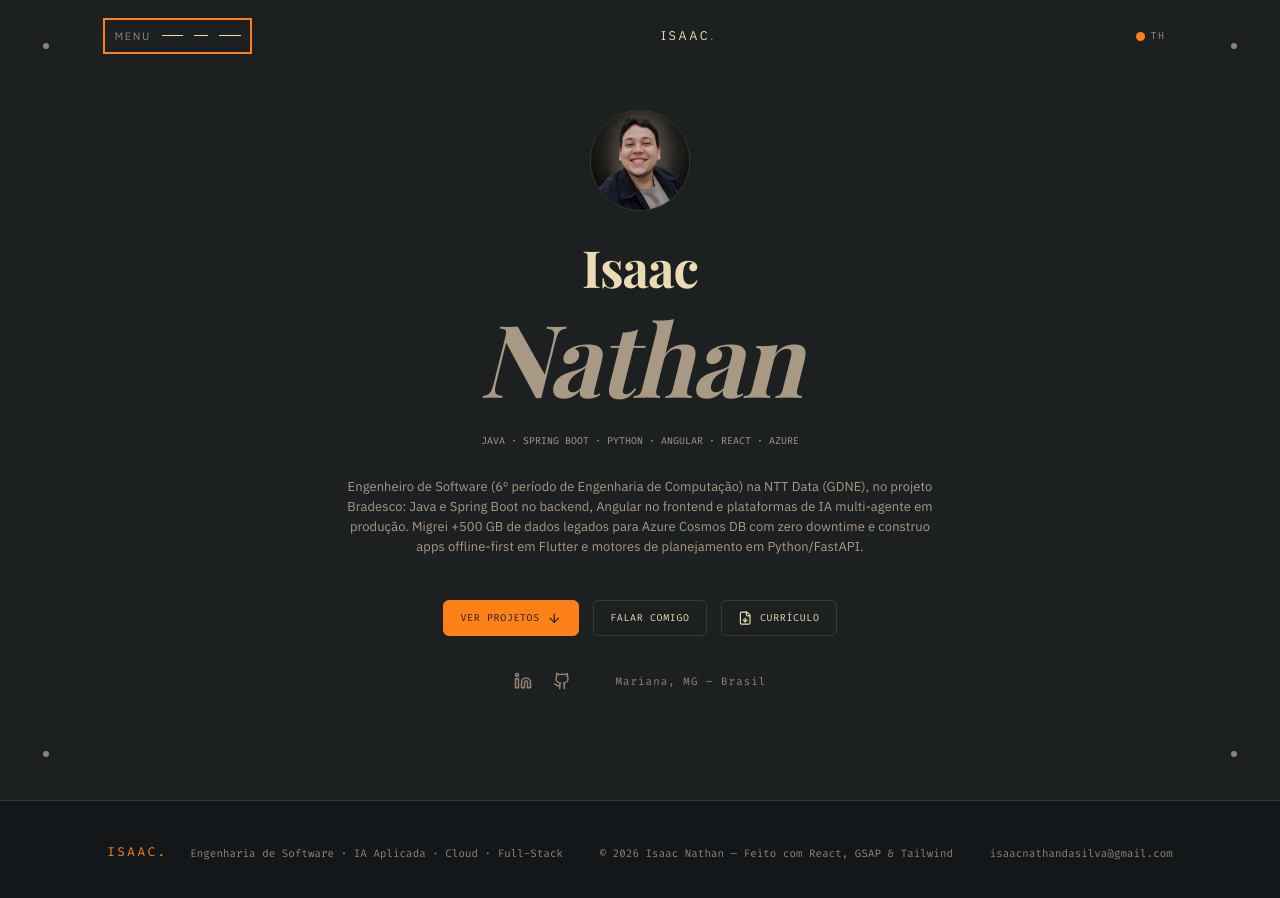
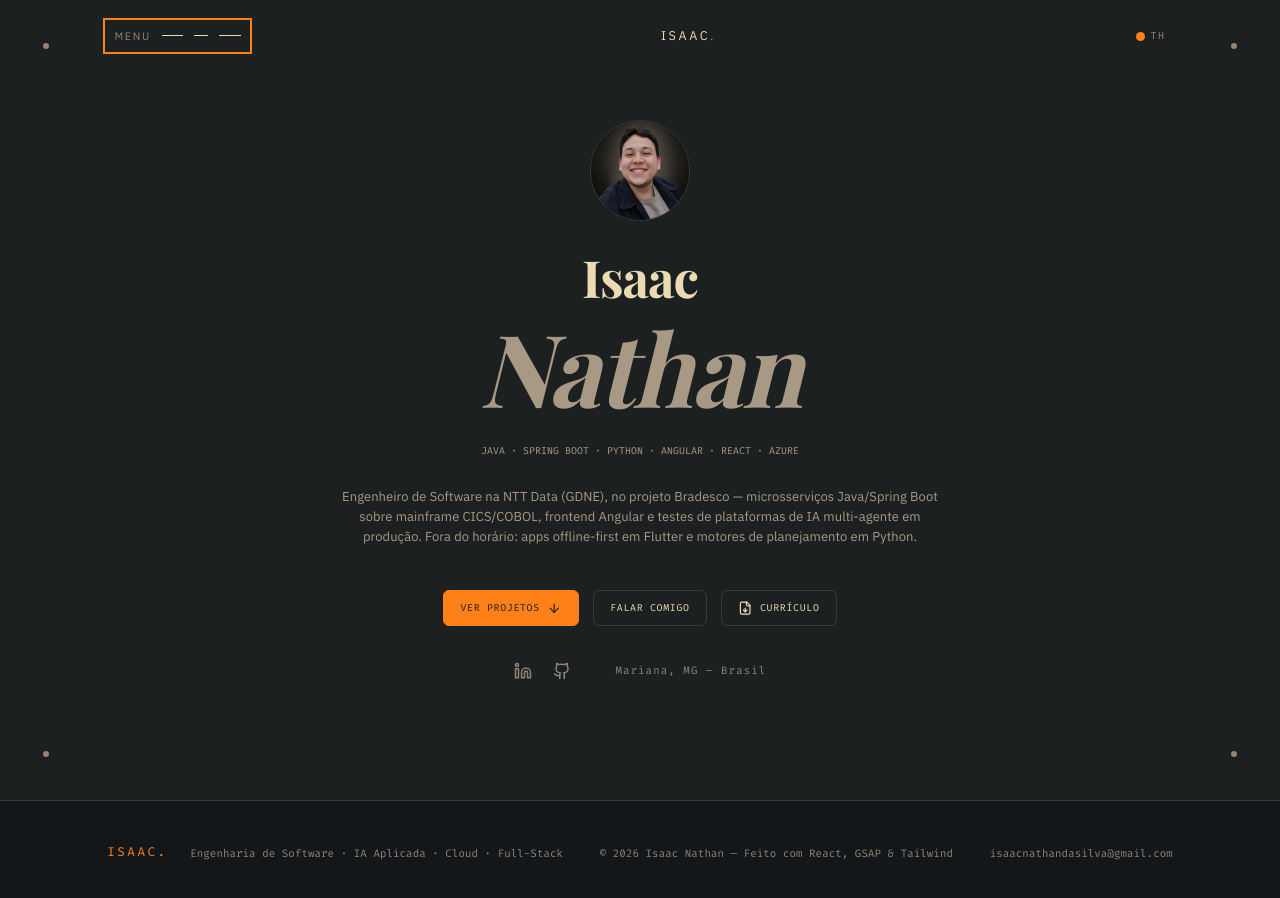
Before and after one commit to xAngryBadger/isaac-vitae, a React (Vite) app: page / in a window 1280 px wide. Shown: the top 898 px of the page. Built offline with nearby package versions, Linux system fonts and the light colour scheme.

Commit message:
content: rewrite hero bio — corporate, no student credential, no vanity metric

```diff
--- a/src/data/content.ts
+++ b/src/data/content.ts
@@ -37,8 +37,8 @@ export const personal = {
     "Java · Spring Boot · Python · Angular · React · Azure"
   ),
   bio: b(
-    `Engenheiro de Software (${getCurrentSemesterInline().pt} de Engenharia de Computação) na NTT Data (GDNE), no projeto Bradesco: Java e Spring Boot no backend, Angular no frontend e plataformas de IA multi-agente em produção. Migrei +500 GB de dados legados para Azure Cosmos DB com zero downtime e construo apps offline-first em Flutter e motores de planejamento em Python/FastAPI.`,
-    `Software Engineer (${getCurrentSemesterInline().en} of Computer Engineering) at NTT Data (GDNE) on the Bradesco project: Java and Spring Boot on the backend, Angular on the frontend, and multi-agent AI platforms in production. Migrated 500+ GB of legacy data to Azure Cosmos DB with zero downtime; build offline-first Flutter apps and planning engines in Python/FastAPI.`
+    `Engenheiro de Software na NTT Data (GDNE), no projeto Bradesco — microsserviços Java/Spring Boot sobre mainframe CICS/COBOL, frontend Angular e testes de plataformas de IA multi-agente em produção. Fora do horário: apps offline-first em Flutter e motores de planejamento em Python.`,
+    `Software Engineer at NTT Data (GDNE) on the Bradesco project — Java/Spring Boot microservices over CICS/COBOL mainframes, Angular frontend, and testing for multi-agent AI platforms in production. Off hours: offline-first Flutter apps and planning engines in Python.`
   ),
   bioExtended: b(
 `Primeiro contato com Python em 2022 na UFOP (Química Industrial) — aprendizado autônomo, aulas extras à tarde. Depois de 2 anos em Engenharia Química na UFSJ, mudei para Computação e construí o ForestAI do zero, anotando manualmente imagens de drone da Fundação Renova. Em 2025, como freelancer para a Meritage Homes (Orlando/EUA), migrei +500 GB de dados legados para Azure Cosmos DB com zero downtime; na Paware Softwares, arquitetei o pipeline de geração de mídia do HelloSocial (GPT-4.1, Flux, DALL-E 3). Em 2026 entrei na NTT Data (GDNE), no projeto Bradesco: microsserviço Java/Spring Boot expondo mainframe CICS/COBOL como API REST, testes e observabilidade na plataforma de IA multi-agente e frontend Angular. Paralelamente construí o HarpIA (motor de automação criativa multi-modelo), o Orca e mantenho relatórios de divulgação responsável via CERT.br/CTIR Gov.`,
```
